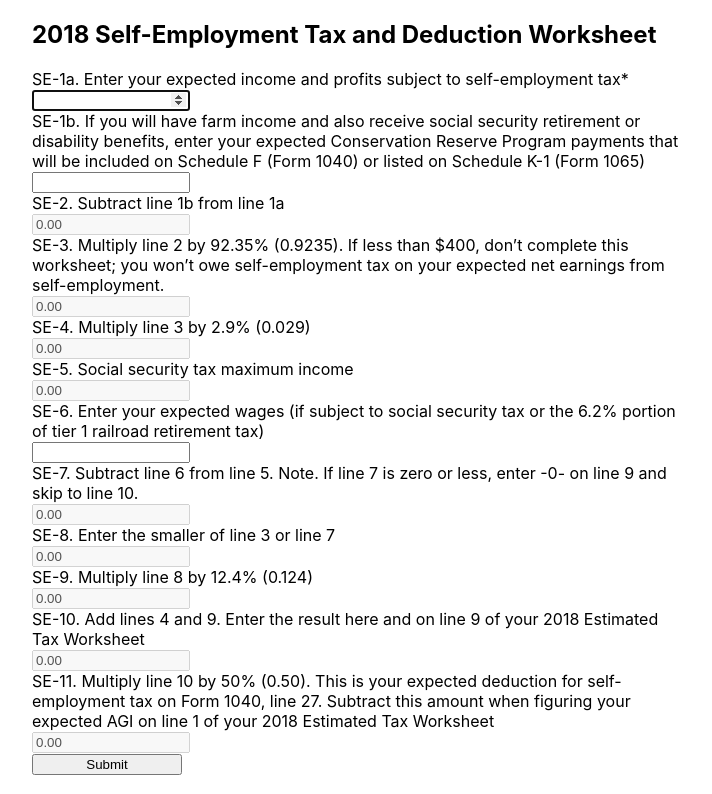
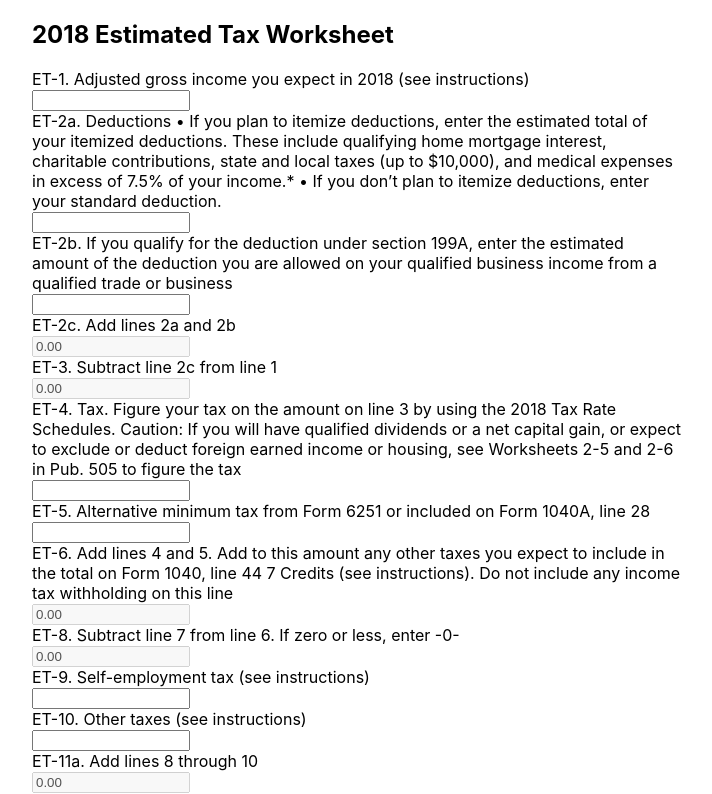
Before and after one commit to tsamb/estimated-tax-calculator, a React (Create React App) app: page / in a window 1280 px wide. Shown: the top 794 px of the page, without its empty margins (283-995 px from the left). Built offline with nearby package versions, Linux system fonts and the light colour scheme.

Commit message:
Rename Form component

```diff
--- a/src/App.js
+++ b/src/App.js
@@ -1,7 +1,6 @@
 import React, { Component } from 'react';
 import './App.css';
-import SelfEmploymentForm from './SelfEmploymentForm';
-import selfEmploymentFields from './data/selfEmploymentFields'
+import EstimatedTaxForm from './EstimatedTaxForm';
 import estimatedTaxFields from './data/estimatedTaxFields'
 
 
@@ -9,10 +8,8 @@ class App extends Component {
   render() {
     return (
       <div className='App-container'>
-        <h2>2018 Self-Employment Tax and Deduction Worksheet</h2>
-        <SelfEmploymentForm fields={selfEmploymentFields} />
         <h2>2018 Estimated Tax Worksheet</h2>
-        <SelfEmploymentForm fields={estimatedTaxFields} />
+        <EstimatedTaxForm fields={estimatedTaxFields} />
       </div>
     );
   }
--- a/src/SelfEmploymentForm.js
+++ b/src/EstimatedTaxForm.js
@@ -1,7 +1,7 @@
 import React, { Component } from 'react';
 import Field from './Field';
 
-class SelfEmploymentForm extends Component {
+class EstimatedTaxForm extends Component {
   constructor(props) {
     super(props);
 
@@ -73,4 +73,4 @@ class SelfEmploymentForm extends Component {
   }
 }
 
-export default SelfEmploymentForm;
+export default EstimatedTaxForm;
```
